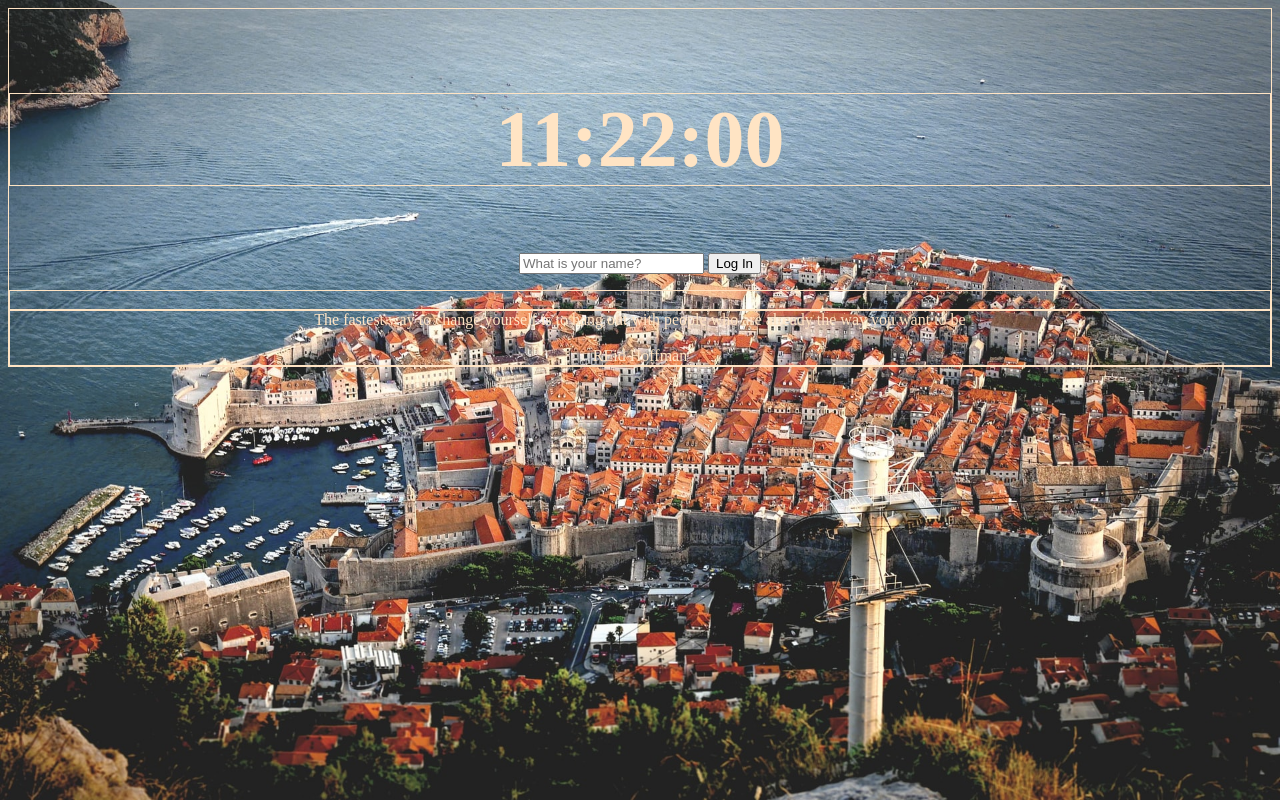
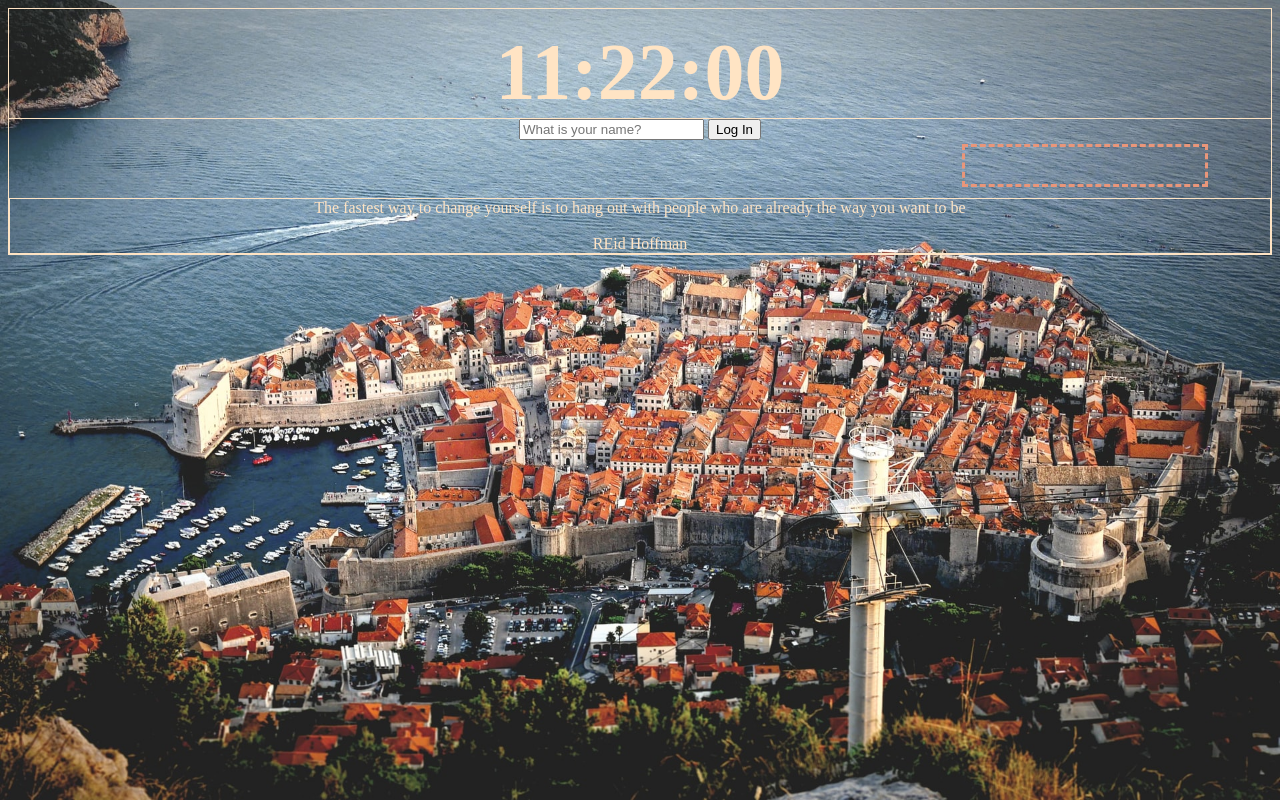
Before and after one commit to shfd91/github.io, a website built with Parcel: page index.html in a window 1280 px wide. Built offline with nearby package versions, Linux system fonts and the light colour scheme; no server answers.

Commit message:
날씨 아티클 포지션 수정

```diff
--- a/css/styles.css
+++ b/css/styles.css
@@ -1,5 +1,5 @@
 .hidden {
-  display:none;
+  visibility: hidden;
 }
 
 body {
@@ -8,12 +8,19 @@ body {
   text-align: center;
   color:bisque;
 
+
   border: solid 1px;
+}
+
+body main {
+  position: relative;
 }
 
 body header h2{
   font-size: 5em;
-  border: solid 1px;
+  /* border: solid 1px; */
+  border-bottom: solid 1px;
+  margin: auto;
 
   /* position: absolute; */
   /* text-align: center; */
@@ -49,3 +56,15 @@ main form#todo-form input{
 main ul#todo-list{
   list-style: none;
 }
+
+main #weatherParents{
+  border: dashed 3px darksalmon;
+  /* color: white; */
+  font-size: 2em;
+  width: 240px;
+  margin: 0 0 0 auto;
+  position: absolute;
+  top: 40%;
+  /* bottom: 40%; */
+  right: 5%;
+}
--- a/index.html
+++ b/index.html
@@ -21,7 +21,7 @@
         <input type="text" placeholder="Write a To Do and press">
       </form>
       <ul id="todo-list"></ul>
-      <article>
+      <article id="weatherParents">
         <div id="weather">
           <span></span><br>
           <span></span>
```
